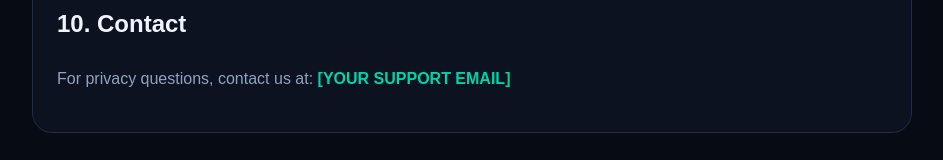
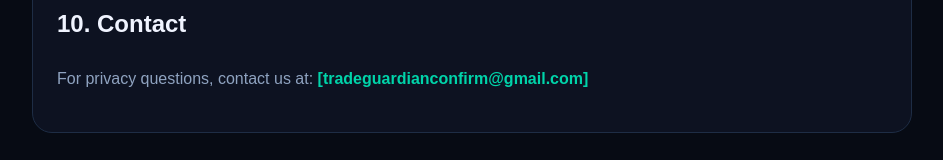
Before and after one commit to Simonblue003/risk, a plain HTML site: page privacy/index.html in a window 1280 px wide. Shown: the part 1769-1929 px from the top of the page, without its empty margins (168-1111 px from the left). Drawn offline with Linux system fonts and the light colour scheme.

Commit message:
Update index.html

```diff
--- a/privacy/index.html
+++ b/privacy/index.html
@@ -134,7 +134,7 @@
       <h2>10. Contact</h2>
       <p>
         For privacy questions, contact us at:
-        <a href="mailto:[tradeguardioanconfirm@gmail.com]">[YOUR SUPPORT EMAIL]</a>
+        <a href="mailto:[tradeguardioanconfirm@gmail.com]">[tradeguardianconfirm@gmail.com]</a>
       </p>
     </div>
   </div>
```
